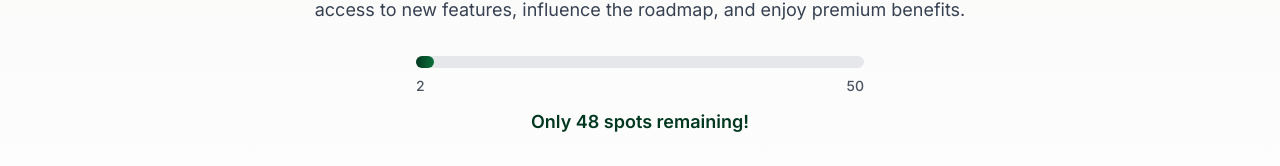
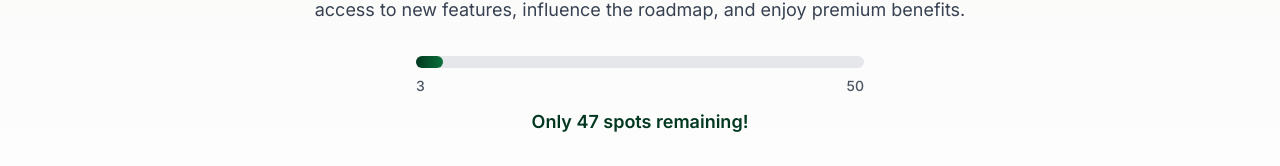
Before and after one commit to sheetlink/sheetlink-client, a Next.js app in the folder landing/: page /beta in a window 1280 px wide. Shown: the part 404-570 px from the top of the page. Built offline with nearby package versions, Linux system fonts and the light colour scheme; no server answers.

Commit message:
Update beta program counter to 3 filled slots

```diff
--- a/landing/src/pages/beta.tsx
+++ b/landing/src/pages/beta.tsx
@@ -14,7 +14,7 @@ export default function Beta() {
   const seoDescription = 'Join the first 50 Beta Members and get 2 years of transaction history, free forever. Shape the future of SheetLink.';
 
   // TODO: Update this counter manually as slots fill up
-  const slotsFilledCount = 2;
+  const slotsFilledCount = 3;
   const totalSlots = 50;
   const slotsRemaining = totalSlots - slotsFilledCount;
 
```
